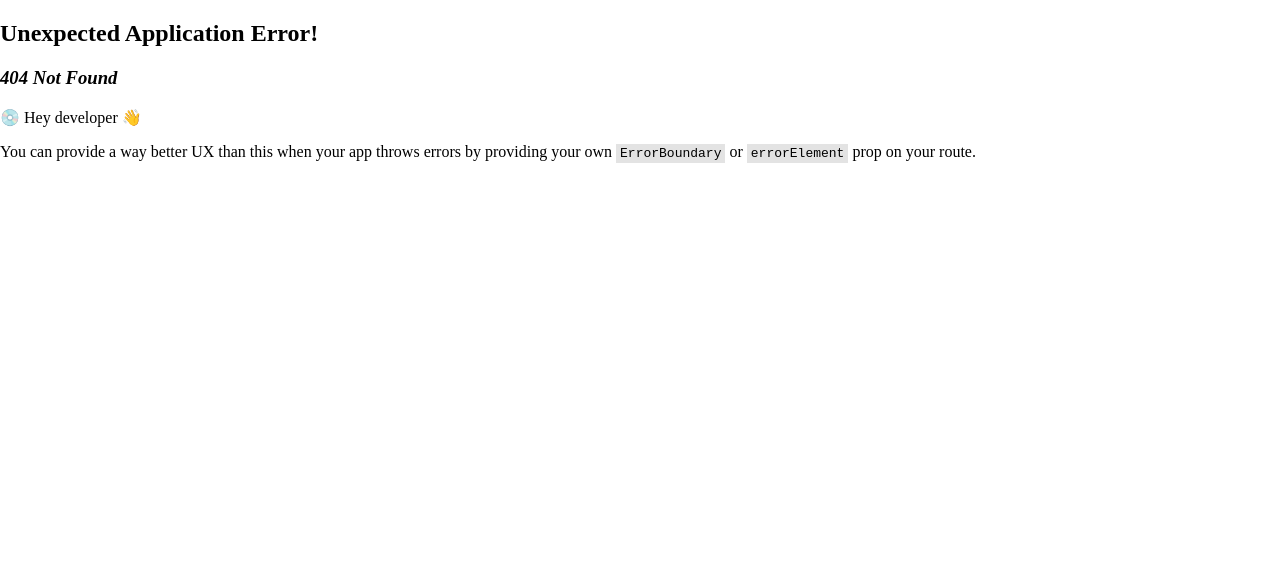
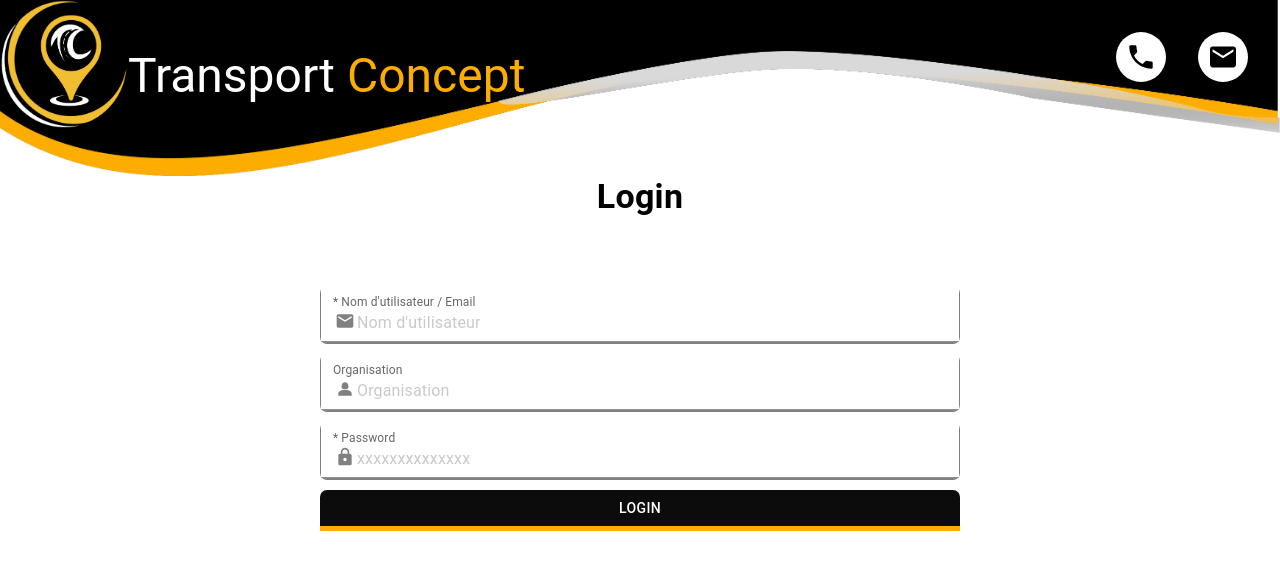
Before and after one commit to my-concept/transport-concept, a React (Vite) app: page /login in a window 1280 px wide. Before the commit this address had no page. Shown: the top 570 px of the page. Built offline with nearby package versions, Linux system fonts and the light colour scheme.

Commit message:
add redux - fix login form - add login Route - fix confirmatiobutton color

```diff
--- a/package.json
+++ b/package.json
@@ -15,9 +15,11 @@
     "@mui/icons-material": "^5.15.10",
     "@mui/material": "^5.15.10",
     "@mui/system": "^5.15.9",
+    "@reduxjs/toolkit": "^2.2.1",
     "react": "^18.2.0",
     "react-dom": "^18.2.0",
     "react-hook-form": "^7.50.1",
+    "react-redux": "^9.1.0",
     "react-router-dom": "^6.22.0"
   },
   "devDependencies": {
--- a/src/components/AuthForm.tsx
+++ b/src/components/AuthForm.tsx
@@ -4,6 +4,7 @@ import { styled } from "@mui/system";
 import Box from "@mui/material/Box";
 import { ConfirmationButton } from "./ConfirmationButton";
 import { useTheme } from "@mui/system";
+import { LoginFieldstType } from "src/components/types/genericTypes";
 
 const CustomTextField = styled(TextField)`
   & .MuiInputBase-root {
@@ -25,16 +26,25 @@ const CustomForm = styled("form")`
   flex-direction: column;
 `;
 
-export const AuthForm = ({ fields, action, buttonTitle }) => {
-  const onSubmit: SubmitHandler<Input> = (data) => action(data);
+interface authFormField {
+  fields: LoginFieldstType[];
+  action: (data: Record<string, string>) => void;
+  buttonTitle: string;
+}
 
+export const AuthForm = ({ fields, action, buttonTitle }: authFormField) => {
+  const defaultValues: Record<string, string> = {};
+  fields.forEach((el) => (defaultValues[el.register] = ""));
   const {
     control,
     handleSubmit,
     formState: { errors },
-  } = useForm();
+  } = useForm({
+    defaultValues,
+  });
+  const onSubmit: SubmitHandler<typeof defaultValues> = (data) => action(data);
+  const theme = useTheme();
 
-  const theme = useTheme();
   return (
     <CustomBox>
       <CustomForm onSubmit={handleSubmit(onSubmit)}>
@@ -46,13 +56,10 @@ export const AuthForm = ({ fields, action, buttonTitle }) => {
               control={control}
               render={({ field }) => (
                 <CustomTextField
-                  label={componentFields.label}
-                  defaultValue={componentFields.defaultValue}
-                  placeholder={componentFields.placeholder}
+                  {...componentFields}
                   variant="filled"
                   InputProps={{
-                    startAdornment:
-                      componentFields.icon && componentFields.icon,
+                    startAdornment: componentFields?.icon || null,
                   }}
                   {...field}
                 />
@@ -66,6 +73,7 @@ export const AuthForm = ({ fields, action, buttonTitle }) => {
         <ConfirmationButton
           buttonTitle={buttonTitle}
           buttonBottomColor={theme.palette.secondary.main}
+          buttonAction={handleSubmit(onSubmit)}
         />
       </CustomForm>
     </CustomBox>
--- a/src/components/ConfirmationButton.tsx
+++ b/src/components/ConfirmationButton.tsx
@@ -22,9 +22,10 @@ interface confirmationButtonProps {
 export const ConfirmationButton = ({
   buttonTitle,
   buttonAction,
+  buttonBottomColor,
 }: confirmationButtonProps) => {
   return (
-    <StyledButton onClick={buttonAction}>
+    <StyledButton buttonBottomColor={buttonBottomColor} onClick={buttonAction}>
       <span>{buttonTitle}</span>
     </StyledButton>
   );
--- a/src/components/Login .tsx
+++ b/src/components/Login .tsx
@@ -27,7 +27,7 @@ export const Login = () => {
     },
   ];
 
-  const action = (values) => console.log(values);
+  const action = (values: Record<string, string>) => console.log(values);
   return (
     <Box
       sx={{
--- a/src/components/ReservationForm.tsx
+++ b/src/components/ReservationForm.tsx
@@ -22,7 +22,6 @@ export const ReservationForm = () => {
     control,
     handleSubmit,
     formState: { errors },
-    register,
   } = useForm({
     defaultValues: {
       username: "",
--- /dev/null
+++ b/src/components/types/genericTypes.ts
@@ -0,0 +1,8 @@
+import { SvgIconComponent } from "@mui/icons-material";
+
+export interface LoginFieldstType {
+    label:string
+    placeholder:string
+    register:string
+    icon:React.ReactElement<SvgIconComponent> | React.ReactNode
+}
--- a/src/layouts/RootLayout.tsx
+++ b/src/router/RootLayout.tsx
@@ -5,11 +5,13 @@ import {
 } from "react-router-dom";
 import { Header } from "./HeaderLayout";
 import { LandingPage } from "src/components/LandingPage";
+import { Login } from "src/components/Login ";
 
 export const router = createBrowserRouter(
   createRoutesFromElements(
     <Route path="/" element={<Header />}>
       <Route index element={<LandingPage />} />
+      <Route path="/login" element={<Login />} />
     </Route>
   )
 );
--- /dev/null
+++ b/src/store.ts
@@ -0,0 +1,5 @@
+import { configureStore } from '@reduxjs/toolkit'
+
+export default configureStore({
+  reducer: {}
+})
```
Also changed, not shown: src/App.tsx (+6 -2 lines), src/router/HeaderLayout.tsx (renamed from src/layouts/HeaderLayout.tsx), 1 other file (tests, documents, lock files or other folders).
